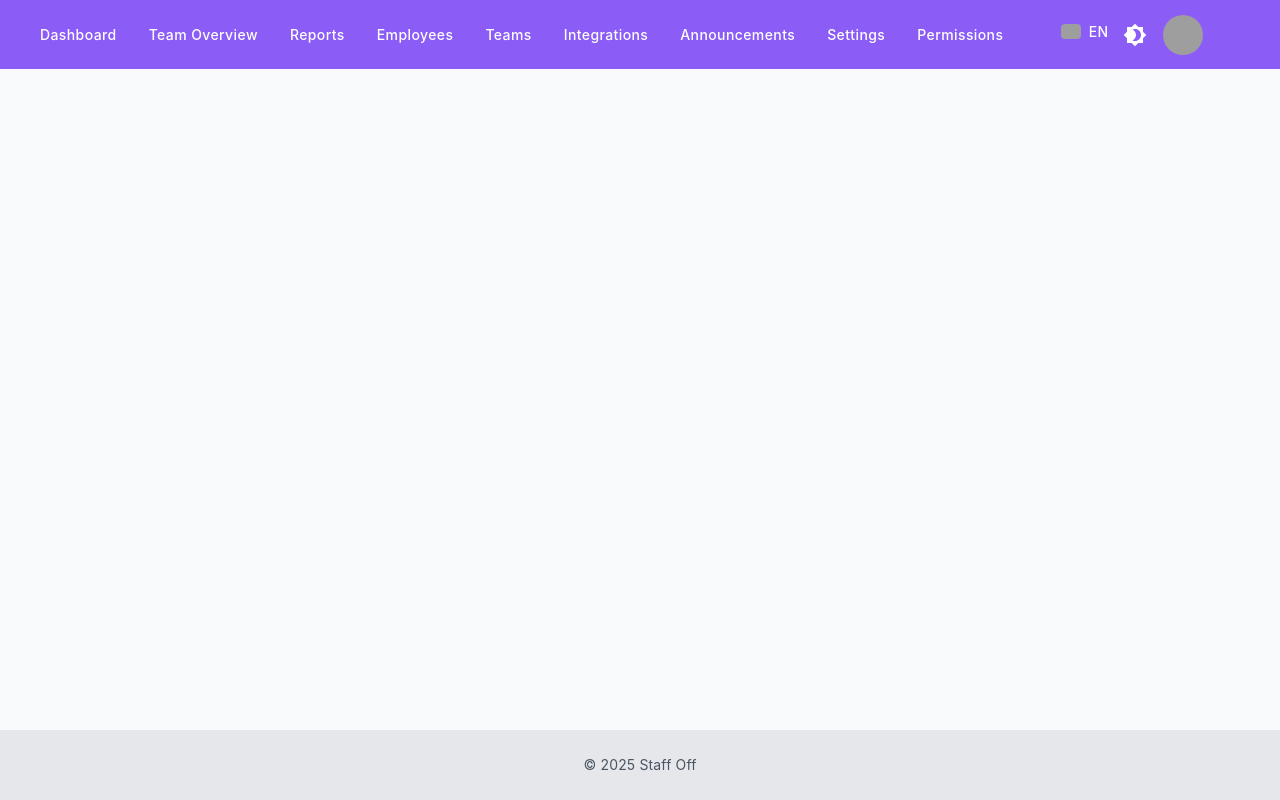
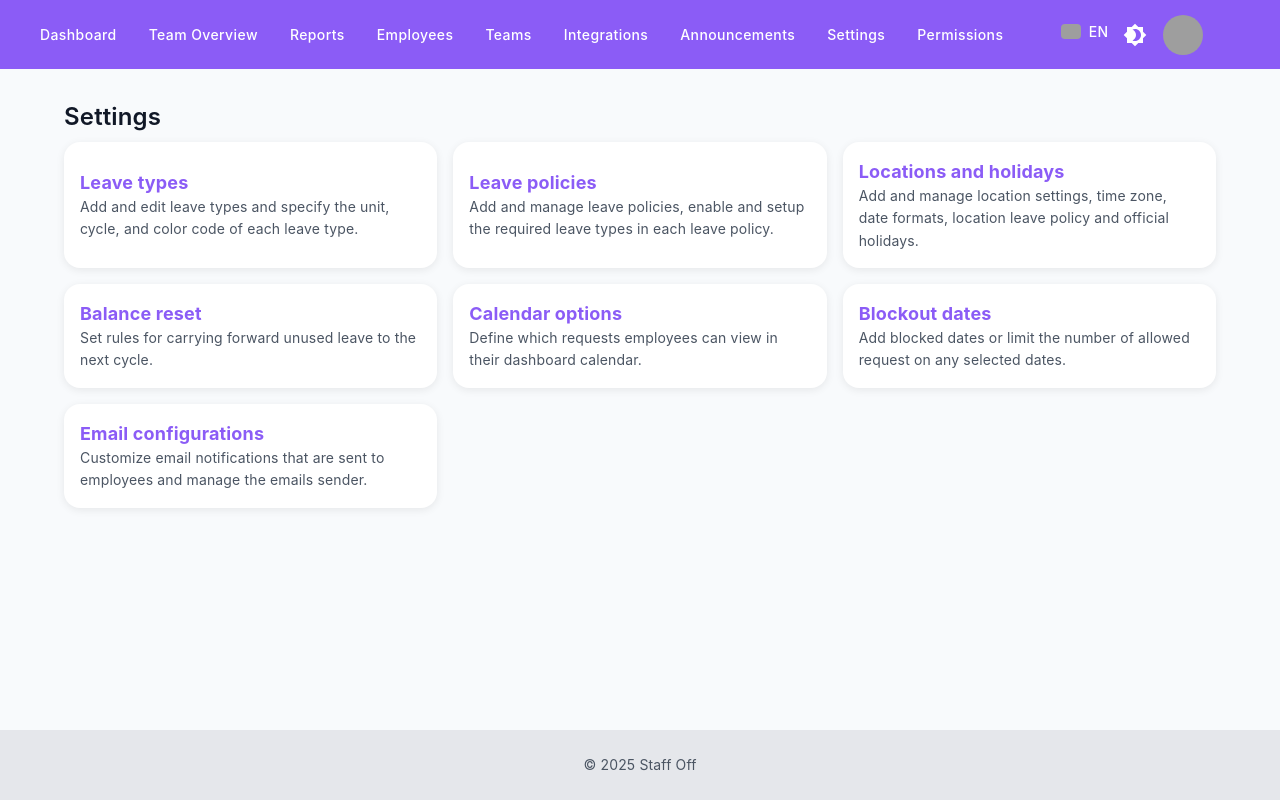
Before and after one commit to RollinSafary/staff-off, a React app: page /settings in a window 1280 px wide. Before the commit this address led to /en. Built offline with nearby package versions, Linux system fonts and the light colour scheme; grey boxes are pictures that could not be loaded.

Commit message:
add settings page

```diff
--- a/public/locales/en/translation.json
+++ b/public/locales/en/translation.json
@@ -36,6 +36,21 @@
   "page.dashboard.schedule": "Schedule",
   "page.dashboard.today": "Today",
   "page.dashboard.week": "Week",
+  "page.settings.balance-card.description": "Set rules for carrying forward unused leave to the next cycle.",
+  "page.settings.balance-card.title": "Balance reset ",
+  "page.settings.block-card.description": "Add blocked dates or limit the number of allowed request on any selected dates.",
+  "page.settings.block-card.title": "Blockout dates",
+  "page.settings.calendar-card.description": "Define which requests employees can view in their dashboard calendar.",
+  "page.settings.calendar-card.title": "Calendar options",
+  "page.settings.email-card.description": "Customize email notifications that are sent to employees and manage the emails sender.",
+  "page.settings.email-card.title": "Email configurations",
+  "page.settings.holidays-card.description": "Add and manage location settings, time zone, date formats, location leave policy and official holidays.",
+  "page.settings.holidays-card.title": "Locations and holidays",
+  "page.settings.leave-card.description": "Add and edit leave types and specify the unit, cycle, and color code of each leave type.",
+  "page.settings.leave-card.title": "Leave types",
+  "page.settings.leave.policies-card.description": "Add and manage leave policies, enable and setup the required leave types in each leave policy.",
+  "page.settings.leave.policies-card.title": "Leave policies",
+  "page.settings.title": "Settings",
   "toast.error": "Error",
   "toast.error-example": "This is an error message!",
   "toast.examples-title": "Toast Notification Examples",
--- /dev/null
+++ b/src/components/settingsComponent/components/card.tsx
@@ -0,0 +1,43 @@
+import { Card, Typography, Box } from "@mui/material";
+
+interface IntegrationCardProps {
+  title: string;
+  description: string;
+}
+
+const IntegrationCard = ({ title, description }: IntegrationCardProps) => {
+  return (
+    <Card
+      sx={{
+        display: "flex",
+        alignItems: "center",
+        p: 2,
+        borderRadius: 2,
+        justifyContent: "space-between",
+        height: "100%",
+        cursor: "pointer",
+        ":hover": {
+          boxShadow: 2,
+        },
+      }}
+    >
+      <Box sx={{ display: "flex", alignItems: "center", flex: 1 }}>
+        <Box sx={{ display: "flex", flexDirection: "column" }}>
+          <Typography
+            variant="subtitle1"
+            fontWeight={700}
+            color="primary"
+            fontSize={18}
+          >
+            {title}
+          </Typography>
+          <Typography variant="body2" color="text.secondary">
+            {description}
+          </Typography>
+        </Box>
+      </Box>
+    </Card>
+  );
+};
+
+export default IntegrationCard;
--- /dev/null
+++ b/src/components/settingsComponent/data/cardsData.ts
@@ -0,0 +1,41 @@
+import { useTranslation } from "react-i18next";
+import { Translations } from "@/constants/translations";
+
+const useCardsData = () => {
+  const { t } = useTranslation();
+
+  return [
+    {
+      title: t(Translations.PAGE_SETTINGS_LEAVE_CARD_TITLE),
+      description: t(Translations.PAGE_SETTINGS_LEAVE_CARD_DESCRIPTION),
+    },
+    {
+      title: t(Translations.PAGE_SETTINGS_LEAVE_POLICIES_CARD_TITLE),
+      description: t(
+        Translations.PAGE_SETTINGS_LEAVE_POLICIES_CARD_DESCRIPTION
+      ),
+    },
+    {
+      title: t(Translations.PAGE_SETTINGS_HOLIDAYS_CARD_TITLE),
+      description: t(Translations.PAGE_SETTINGS_HOLIDAYS_CARD_DESCRIPTION),
+    },
+    {
+      title: t(Translations.PAGE_SETTINGS_BALANCE_CARD_TITLE),
+      description: t(Translations.PAGE_SETTINGS_BALANCE_CARD_DESCRIPTION),
+    },
+    {
+      title: t(Translations.PAGE_SETTINGS_CALENDAR_CARD_TITLE),
+      description: t(Translations.PAGE_SETTINGS_CALENDAR_CARD_DESCRIPTION),
+    },
+    {
+      title: t(Translations.PAGE_SETTINGS_BLOCK_CARD_TITLE),
+      description: t(Translations.PAGE_SETTINGS_BLOCK_CARD_DESCRIPTION),
+    },
+    {
+      title: t(Translations.PAGE_SETTINGS_EMAIL_CARD_TITLE),
+      description: t(Translations.PAGE_SETTINGS_EMAIL_CARD_DESCRIPTION),
+    },
+  ];
+};
+
+export default useCardsData;
--- /dev/null
+++ b/src/components/settingsComponent/index.tsx
@@ -0,0 +1,24 @@
+import { Grid, Typography } from "@mui/material";
+import Card from "./components/card";
+import { useTranslation } from "react-i18next";
+import useCardsData from "./data/cardsData";
+
+export default function SettingsComponent() {
+  const { t } = useTranslation();
+  const cardsData = useCardsData();
+
+  return (
+    <>
+      <Typography variant="h4" gutterBottom>
+        {t("page.settings.title")}
+      </Typography>
+      <Grid container spacing={2}>
+        {cardsData.map((card, i) => (
+          <Grid item key={i} xs={12} sm={6} md={4}>
+            <Card title={card.title} description={card.description} />
+          </Grid>
+        ))}
+      </Grid>
+    </>
+  );
+}
--- a/src/constants/translations.ts
+++ b/src/constants/translations.ts
@@ -38,6 +38,21 @@ export enum Translations {
   PAGE_DASHBOARD_SCHEDULE = "page.dashboard.schedule",
   PAGE_DASHBOARD_TODAY = "page.dashboard.today",
   PAGE_DASHBOARD_WEEK = "page.dashboard.week",
+  PAGE_SETTINGS_BALANCE_CARD_DESCRIPTION = "page.settings.balance-card.description",
+  PAGE_SETTINGS_BALANCE_CARD_TITLE = "page.settings.balance-card.title",
+  PAGE_SETTINGS_BLOCK_CARD_DESCRIPTION = "page.settings.block-card.description",
+  PAGE_SETTINGS_BLOCK_CARD_TITLE = "page.settings.block-card.title",
+  PAGE_SETTINGS_CALENDAR_CARD_DESCRIPTION = "page.settings.calendar-card.description",
+  PAGE_SETTINGS_CALENDAR_CARD_TITLE = "page.settings.calendar-card.title",
+  PAGE_SETTINGS_EMAIL_CARD_DESCRIPTION = "page.settings.email-card.description",
+  PAGE_SETTINGS_EMAIL_CARD_TITLE = "page.settings.email-card.title",
+  PAGE_SETTINGS_HOLIDAYS_CARD_DESCRIPTION = "page.settings.holidays-card.description",
+  PAGE_SETTINGS_HOLIDAYS_CARD_TITLE = "page.settings.holidays-card.title",
+  PAGE_SETTINGS_LEAVE_CARD_DESCRIPTION = "page.settings.leave-card.description",
+  PAGE_SETTINGS_LEAVE_CARD_TITLE = "page.settings.leave-card.title",
+  PAGE_SETTINGS_LEAVE_POLICIES_CARD_DESCRIPTION = "page.settings.leave.policies-card.description",
+  PAGE_SETTINGS_LEAVE_POLICIES_CARD_TITLE = "page.settings.leave.policies-card.title",
+  PAGE_SETTINGS_TITLE = "page.settings.title",
   TOAST_ERROR = "toast.error",
   TOAST_ERROR_EXAMPLE = "toast.error-example",
   TOAST_EXAMPLES_TITLE = "toast.examples-title",
--- /dev/null
+++ b/src/pages/SettingsPage.tsx
@@ -0,0 +1,6 @@
+import SettingsComponent from "@/components/settingsComponent";
+
+const SettingsPage = () => {
+  return <SettingsComponent />;
+};
+export default SettingsPage;
--- a/src/router.tsx
+++ b/src/router.tsx
@@ -4,6 +4,7 @@ import DashboardPage from "./pages/DashboardPage";
 import { DEFAULT_LANGUAGE } from "./constants/i18n";
 import Home from "./pages/Home";
 import { NavigationPath } from "./constants/navigation";
+import SettingsPage from "./pages/SettingsPage";
 
 const AppRouter = () => {
   return (
@@ -12,6 +13,7 @@ const AppRouter = () => {
         <Route path="/" element={<App />}>
           <Route index element={<Home />} />
           <Route path={NavigationPath.dashboard} element={<DashboardPage />} />
+          <Route path={NavigationPath.settings} element={<SettingsPage />} />
           <Route
             path="*"
             element={<Navigate to={`/${DEFAULT_LANGUAGE}`} replace />}
```
Also changed, not shown: public/locales/ru/translation.json (+15 -0 lines).
